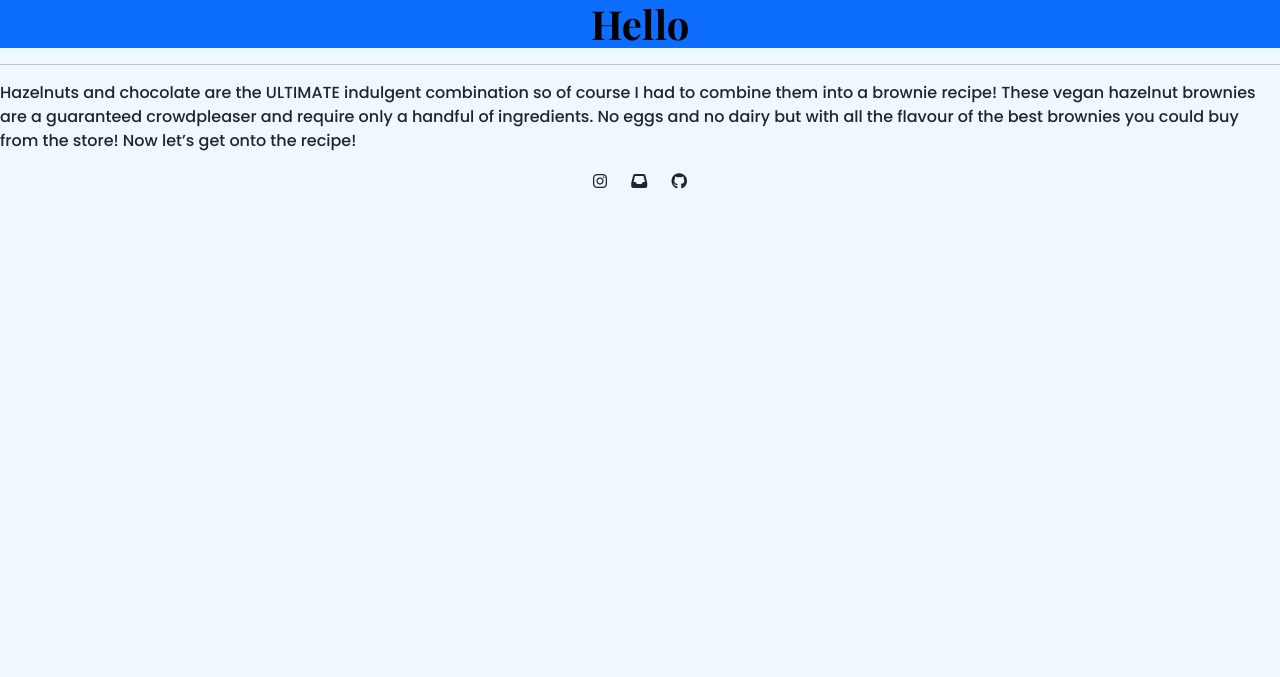
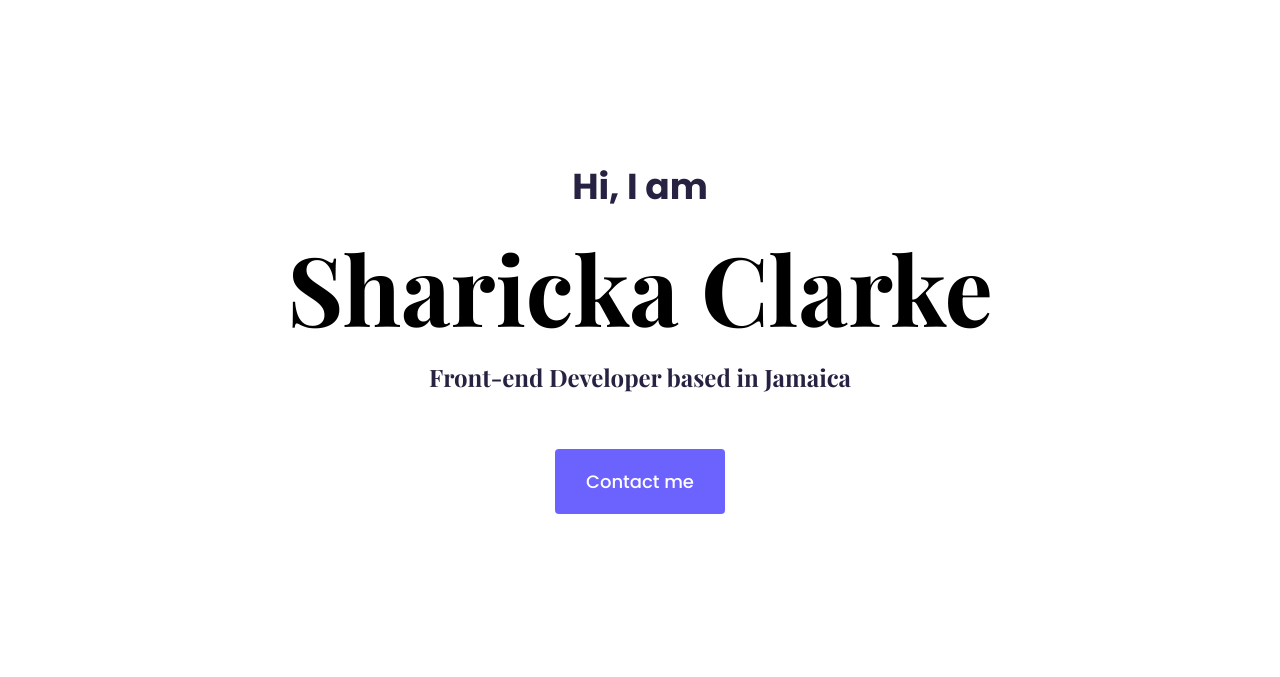
Before and after one commit to Sharicka/portfolio-project, a plain HTML site: page index.html in a window 1280 px wide. Drawn offline with nearby package versions, Linux system fonts and the light colour scheme.

Commit message:
Updated index with real info and added styling with CSS and Bootstrap

```diff
--- a/index.html
+++ b/index.html
@@ -33,19 +33,13 @@
     <title>Sharicka Clarke</title>
   </head>
   <body>
-    <h1 class="bg-primary text-center">Hello</h1>
-    <hr />
-    <p>
-      Hazelnuts and chocolate are the ULTIMATE indulgent combination so of
-      course I had to combine them into a brownie recipe! These vegan hazelnut
-      brownies are a guaranteed crowdpleaser and require only a handful of
-      ingredients. No eggs and no dairy but with all the flavour of the best
-      brownies you could buy from the store! Now let’s get onto the recipe!
-    </p>
-    <footer>
-      <i class="fa-brands fa-instagram"></i>
-      <i class="fa-solid fa-inbox"></i>
-      <i class="fa-brands fa-github"></i>
-    </footer>
+    <div class="hero">
+      <p>Hi, I am</p>
+      <h1>Sharicka Clarke</h1>
+      <h2 class="mb-5">Front-end Developer based in Jamaica</h2>
+      <div>
+        <a href="#" class="btn btn-branding">Contact me</a>
+      </div>
+    </div>
   </body>
 </html>
--- a/src/styles.css
+++ b/src/styles.css
@@ -1,23 +1,57 @@
+:root {
+  --branding-color: #6c63ff;
+  --secondary-color: #f9f7fe;
+  --heading-font-family: "Playfair Display", serif;
+  --default-font-family: "Poppins", sans-serif;
+}
+
 body {
-  background-color: aliceblue;
+  font-family: var(--default-font-family);
+}
+
+h1,
+h2,
+h3,
+h4,
+h5,
+h6 {
+  color: black;
+  font-family: var(--heading-font-family);
+  font-weight: bold;
 }
 
 h1 {
-  color: black;
-  font-family: "Playfair Display", serif;
-  font-weight: bold;
+  font-size: 96px;
 }
 
 p {
-  font-family: "Poppins", sans-serif;
   font-weight: normal;
 }
 
-footer {
+.hero {
+  background: var(-secondary-color);
   text-align: center;
+  padding: 160px 20px;
 }
 
-.fa-instagram,
-.fa-inbox {
-  margin-right: 20px;
+.hero p {
+  font-size: 36px;
+  font-weight: bold;
+  color: #272142;
 }
+
+.hero h2 {
+  font-size: 24px;
+  font-weight: 400;
+  line-height: 2;
+  color: #272142;
+}
+
+.btn-branding {
+  background: var(--branding-color);
+  color: white;
+  border-radius: 4px;
+  font-size: 18px;
+  line-height: 27px;
+  padding: 18px 30px;
+}
```
